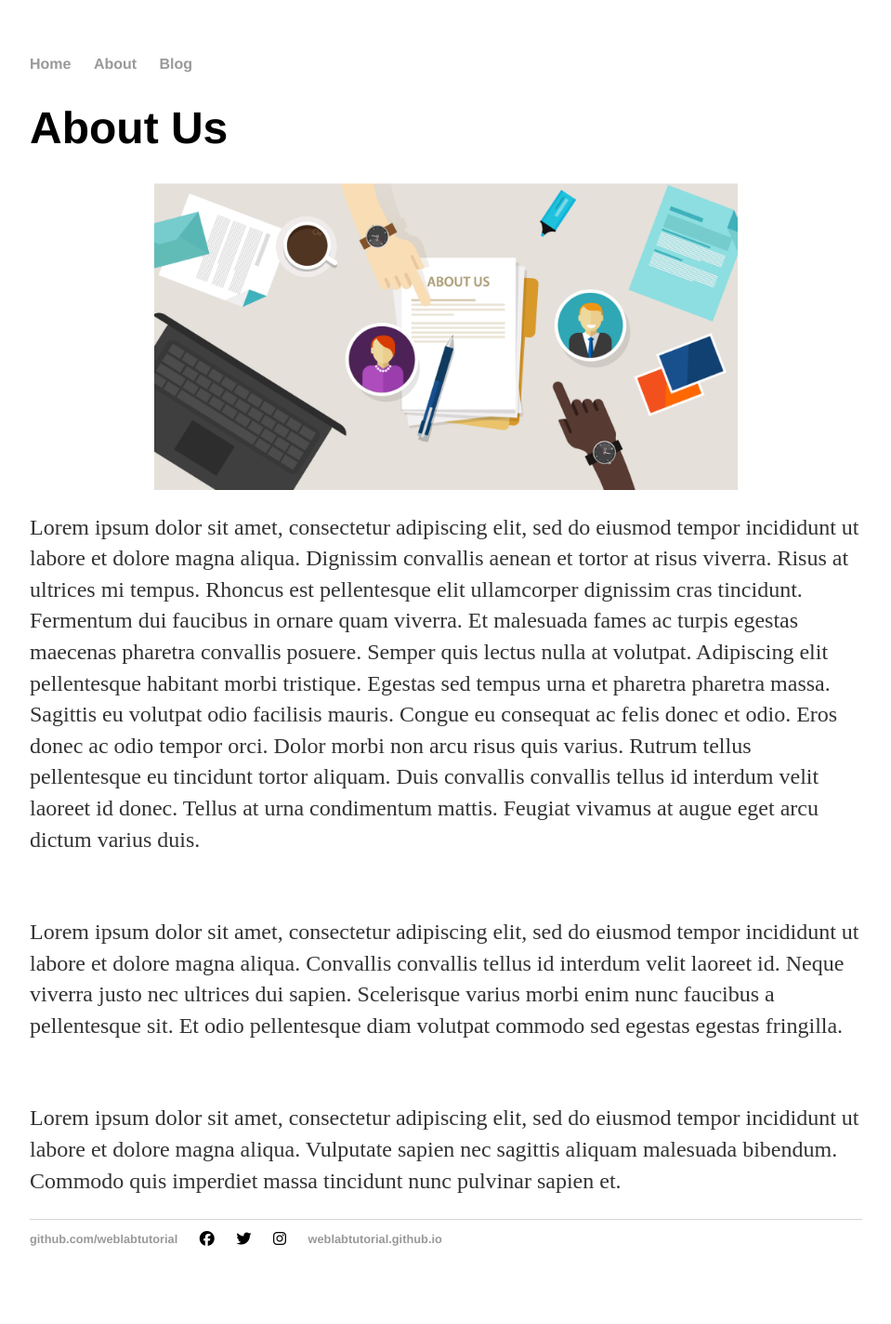
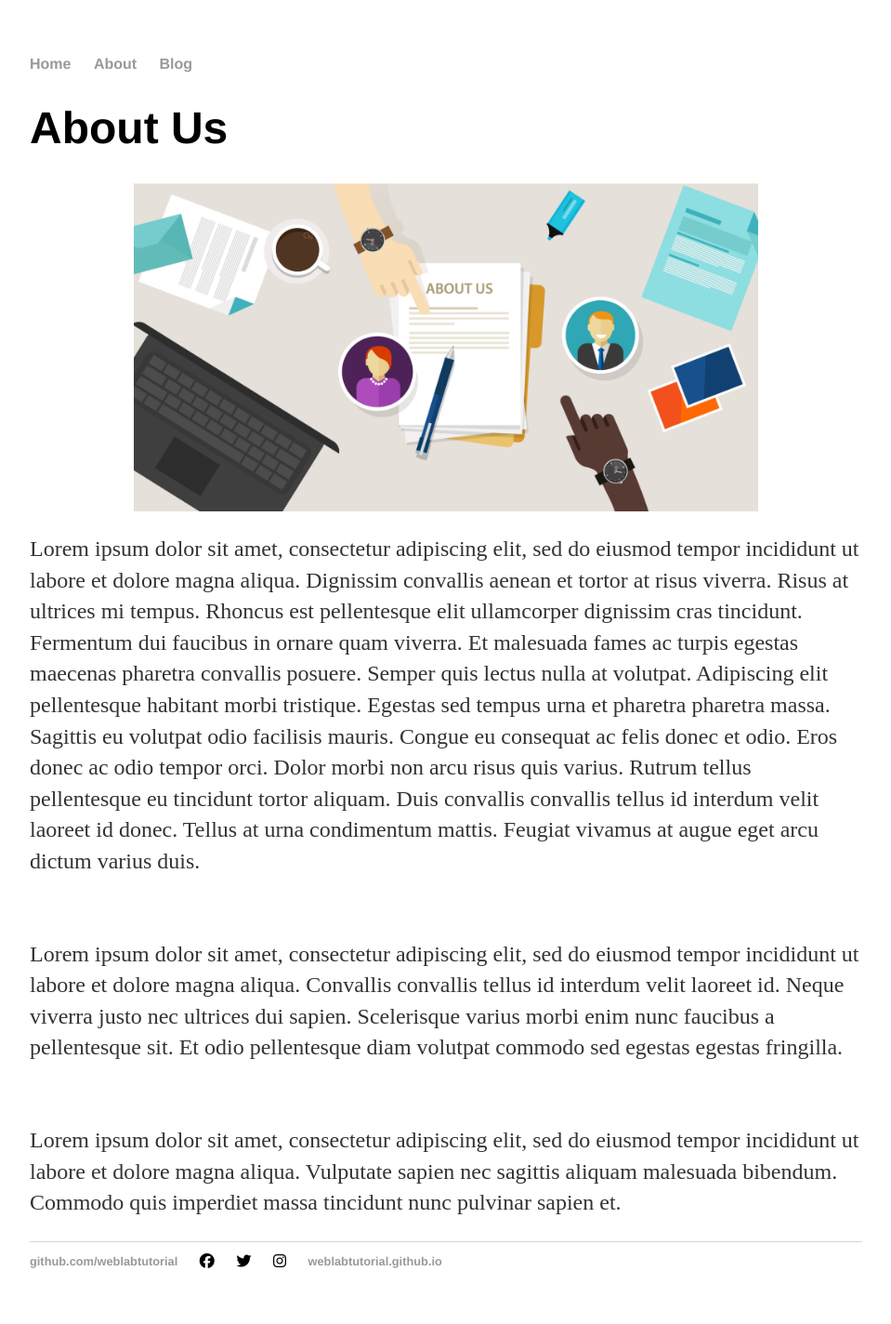
Before and after one commit to NourAdib/NourAdib.github.io, a Jekyll site: the page built from about/index.html, in a window 1280 px wide. Shown: the whole page at 93% size, without its empty margins (160-1119 px from the left). Built offline with Jekyll 4.4.1, drawn with Linux system fonts in a browser that asks for light colours; nearby versions of some CDN libraries; before the commit the page ends 1400 px from its top, so only the background shows below that.

Commit message:
adjusted image width

```diff
--- a/css/main.css
+++ b/css/main.css
@@ -15,7 +15,7 @@ img {
 display: block;
   margin-left: auto;
   margin-right: auto;
-  width: 70%;
+  width: 75%;
 }
 footer {
 border-top: 1px solid #d5d5d5;
```
